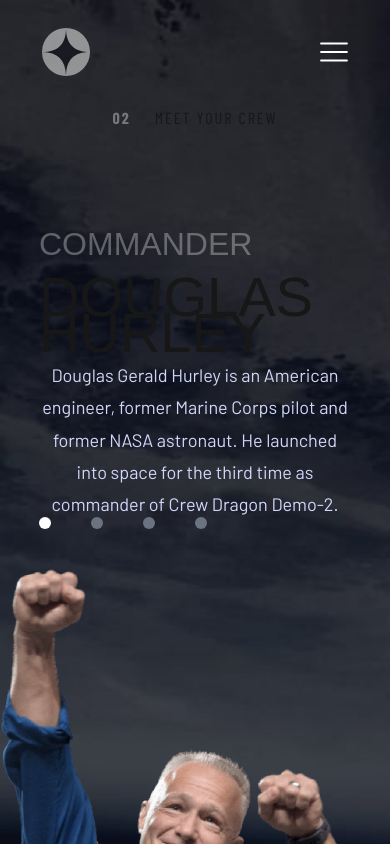
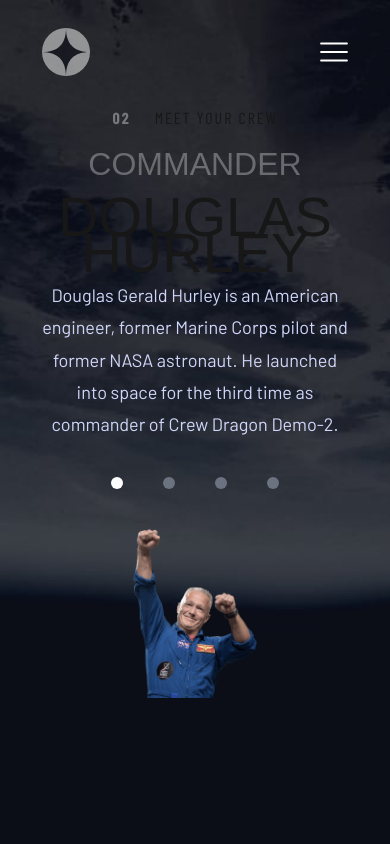
Before and after one commit to muhkyle17/birthday-reminder, a Next.js app: page /crew in a window 390 px wide. Shown: the top 844 px of the page. Built offline with nearby package versions, Linux system fonts and the light colour scheme; a web font is replaced by a local one.

Commit message:
Make crew page responsive

```diff
--- a/src/app/crew/page.js
+++ b/src/app/crew/page.js
@@ -52,9 +52,9 @@
     <div className='flex flex-col items-center justify-center lg:flex-row gap-10 xl:gap-22 lg:max-h-[60vh] lg:h-[60vh]'>
       {activeTab && (
         <>
-          <div className='relative flex flex-col items-center lg:items-start w-[80%] h-full'>
-            <div className='flex flex-col items-center mt-20'>
-              <h2 className='typography-preset-four uppercase w-full text-[#ffffff50] h-10  '>
+          <div className='relative flex flex-col items-center justify-center lg:justify-start lg:items-start lg:w-[80%] h-full'>
+            <div className='flex flex-col items-center text-center lg:text-left lg:mt-20 mb-10 lg:mb-0'>
+              <h2 className='typography-preset-four uppercase w-full text-[#ffffff50] h-10'>
                 {tabContent.position}
               </h2>
 
@@ -67,7 +67,7 @@
               </p>
             </div>
 
-            <div className='absolute bottom-0 left-0 flex flex-row gap-10 typography-preset-eight text-secondary uppercase'>
+            <div className='absolute bottom-0 left-0 flex flex-row justify-center lg:justify-start gap-10 typography-preset-eight text-secondary uppercase w-full'>
               {tabs.map(tab => (
                 <div
                   key={tab.id}
@@ -84,8 +84,8 @@
             key={activeTab}
             initial={{ opacity: 0, x: 150 }}
             animate={{ opacity: 1, x: 0 }}
-            transition={{ type: 'tween', duration: 1, ease: 'easeInOut' }}
-            className='w-2/5//'>
+            className='w-2/5 lg:w-auto'
+            transition={{ type: 'tween', duration: 1, ease: 'easeInOut' }}>
             <Image src={tabContent?.image} alt={`${tabContent.name} Image`} />
           </motion.div>
         </>
@@ -100,8 +100,8 @@
       <div className='flex flex-col items-start pt-0 lg:pt-10 w-screen lg:h-screen'>
         <Navbar />
 
-        <div className='container mx-auto mb-20 lg:px-20 xl:px-40 mt-10 lg:mt-14 flex flex-col items-center gap-10'>
-          <p className='uppercase typography-preset-eight sm:typography-preset-five flex flex-row gap-6 lg:self-start'>
+        <div className='container mx-auto mb-20 px-10 lg:px-20 xl:px-40 mt-10 lg:mt-14 flex flex-col items-center gap-10'>
+          <p className='uppercase typography-preset-eight sm:typography-preset-five flex flex-row gap-6 md:self-start'>
             <span className='font-bold text-[#ffffff5f]'>02</span>
             Meet your crew
           </p>
```
